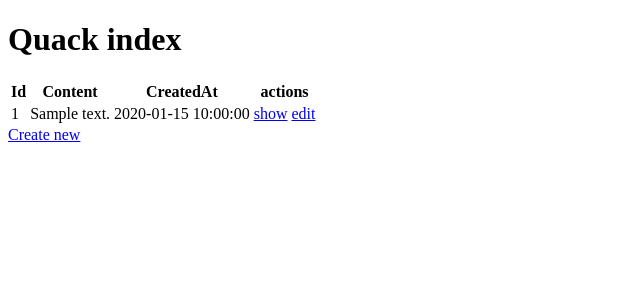
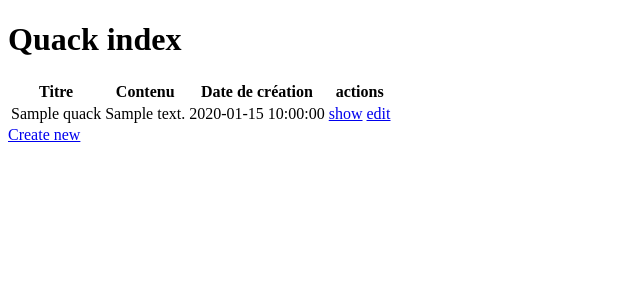
Before and after one commit to MGuillard87/projet-symfony, a Symfony app: template templates/quack/index.html.twig in a window 1280 px wide. Shown: the top 300 px of the page, without its empty margins (0-640 px from the left). Run offline with Twig, Linux system fonts and the light colour scheme; the template is opened without the code that fills it: most values are stand-ins (such as "Sample title", 1, 10 or a date in 2020); some libraries are stand-ins or nearby versions.

Commit message:
formulaire

```diff
--- a/src/Form/QuackType.php
+++ b/src/Form/QuackType.php
@@ -12,6 +12,7 @@ class QuackType extends AbstractType
     public function buildForm(FormBuilderInterface $builder, array $options)
     {
         $builder
+            ->add('title')
             ->add('content')
             ->add('createdAt')
         ;
--- a/templates/quack/index.html.twig
+++ b/templates/quack/index.html.twig
@@ -8,16 +8,16 @@
     <table class="table">
         <thead>
             <tr>
-                <th>Id</th>
-                <th>Content</th>
-                <th>CreatedAt</th>
+                <th>Titre</th>
+                <th>Contenu</th>
+                <th>Date de création</th>
                 <th>actions</th>
             </tr>
         </thead>
         <tbody>
         {% for quack in quacks %}
             <tr>
-                <td>{{ quack.id }}</td>
+                <td>{{ quack.title}}</td>
                 <td>{{ quack.content }}</td>
                 <td>{{ quack.createdAt ? quack.createdAt|date('Y-m-d H:i:s') : '' }}</td>
                 <td>
```
Also changed, not shown: migrations/Version20200917092251.php (added, +31 -0 lines), src/Entity/Quack.php (+17 -0 lines).
